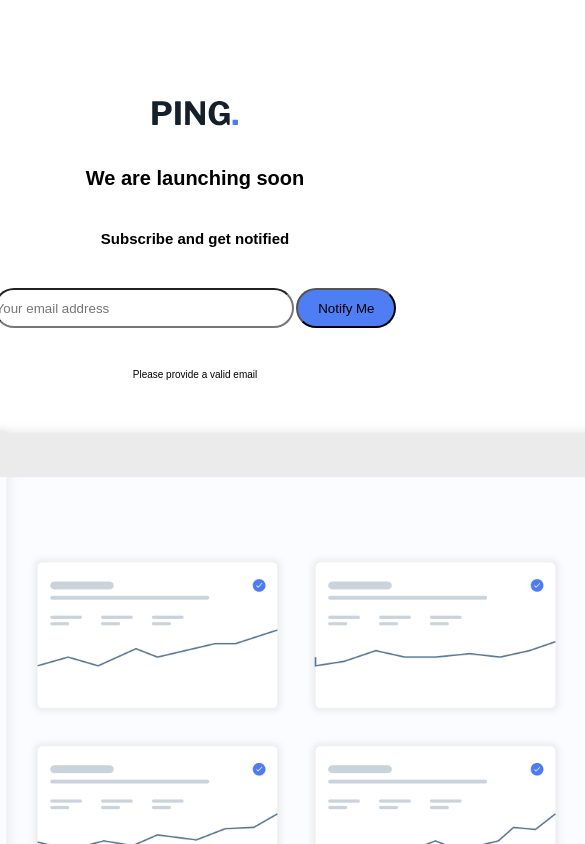
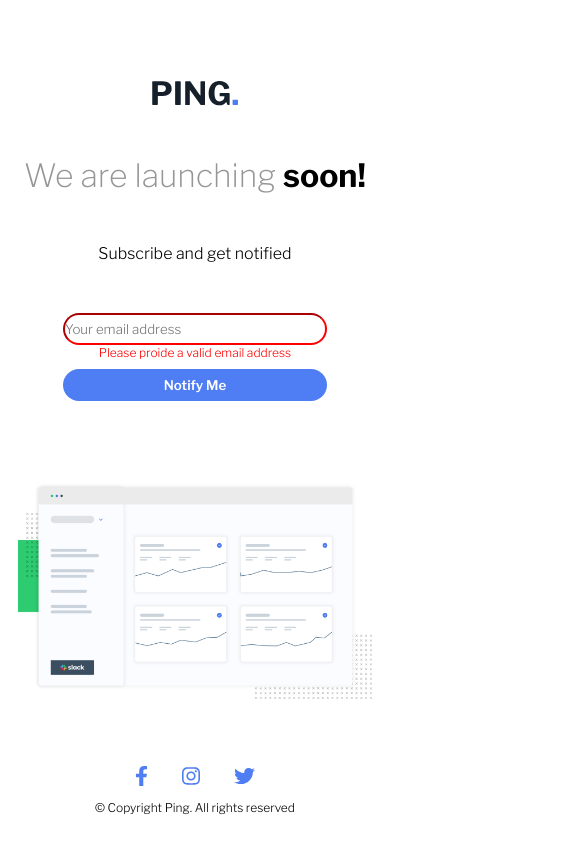
Before and after one commit to Seyi-Amusan/ping-coming-soon-page, a plain HTML site: page index.html in a window 390 px wide. Both pictures are taken after a click on the button "Notify Me". Shown: the top 844 px of the page, 585 px wide, since content can reach past the window. Drawn offline with nearby package versions, Linux system fonts and the light colour scheme.

Commit message:
Completed project and pushed to GitHub

```diff
--- a/base.scss
+++ b/base.scss
@@ -7,10 +7,14 @@
 html{
     font-size: 62.5%;
     box-sizing: border-box;
+
+    @media (max-width: 500px) {
+        font-size: 50%;
+    }
 }
 
 body{
-    font-family: sans-serif;
+    font-family: 'Libre Franklin', sans-serif;
 }
 
 @import 'scss/form';
--- a/index.html
+++ b/index.html
@@ -6,6 +6,10 @@
 
   <link rel="icon" type="image/png" sizes="32x32" href="./images/favicon-32x32.png">
   <link rel="stylesheet" href="base.css">
+
+  <link rel="preconnect" href="https://fonts.googleapis.com">
+<link rel="preconnect" href="https://fonts.gstatic.com" crossorigin>
+<link href="https://fonts.googleapis.com/css2?family=Libre+Franklin:wght@200;300;600;700&display=swap" rel="stylesheet">
 
   <title>Frontend Mentor | Ping coming soon page</title>
 
@@ -16,10 +20,11 @@
 
   <header class="header">
     <img src="images/logo.svg" alt="" class="header__logo">
-    <h1 class="header__heading--primary">We are launching <span>soon</span></h1>
+    <h1 class="header__heading--primary">We are launching <span>soon!</span></h1>
     <h2 class="header__heading--secondary">Subscribe and get notified</h2>
     <form>
       <input type="text" placeholder="Your email address" class="header__input">
+      <p class="header__error-msg">Please proide a valid email address</p>
       <button class="header__btn" type="button">Notify Me</button>
     </form>
   </header>
--- a/index.js
+++ b/index.js
@@ -1,15 +1,25 @@
 const header = document.querySelector('.header')
 const inputEL = header.querySelector('.header__input');
 const btnEl = header.querySelector('.header__btn');
+const errorMsg = document.querySelector('.header__error-msg');
 const emailRegex = /^[a-zA-Z0-9.!#$%&'*+/=?^_`{|}~-]+@[a-zA-Z0-9-]+(?:\.[a-zA-Z0-9-]+)*$/;
 
+const displayError = () => {
+    errorMsg.style.display = 'block';
+    inputEL.style.borderColor = 'red';
+}
+
+const removeError = () => {
+    errorMsg.style.display = 'none';
+    inputEL.style.borderColor = 'black';
+}
+
 const validateEmail = () => {
-    if (btnEl.value.match(emailRegex)) return
-
-    let p = document.createElement('p');
-    p.textContent = 'Please provide a valid email'
-    header.appendChild(p);
-
+    if (!inputEL.value.match(emailRegex)) {
+        displayError();
+        return
+    }
+    removeError();
 }
 
 const initApp = () => {
--- a/scss/_form.scss
+++ b/scss/_form.scss
@@ -1,14 +1,31 @@
 .header{
     form > *{
-        height: 4rem;
         border-radius: 2rem;
         box-shadow: none;
+        font-family: 'Libre Franklin', sans-serif;
     }
     &__input{
-        width: 30rem;
+        width: 33rem;
+        height: 4rem;
     }
     &__btn{
-        width: 10rem;
+        width: 15rem;
+        height: 4rem;
+        border: 0;
+        color: #fff;
+        font-weight: 600;
         background-color: hsl(223, 87%, 63%);
+        transition: transform .2s;
+
+        @media (max-width: 500px) {
+            width: 33rem;
+            margin-top: 1rem;
+        }
+
+        &:hover{
+            cursor: pointer;
+            transform: translateY(-3px);
+            box-shadow: 0 1px 3px hsla(223, 87%, 63%, .5);
+        }
     }
 }
--- a/scss/_layout.scss
+++ b/scss/_layout.scss
@@ -6,29 +6,65 @@ body{
 
 }
 
-header{
+.header{
     height: 38vh;
     margin-top: 10rem;
+    margin-bottom: 7rem;
 
     display: grid;
     justify-items: center;
+    justify-content: center;
+    grid-template-columns: max-content;
+    grid-template-rows: repeat(3, auto) max-content;
+
+    form{
+        @media (max-width: 500px) {
+            display: flex;
+            flex-direction: column;
+            align-items: center;
+        }
+    }
+
+    &__error-msg{
+        color: red;
+        display: none;
+        height: 2rem;
+    }
 }
 
 
 
 figure{
-    height: 75vh;
+    height: 38rem;
+    text-align: center;
+    margin-bottom: 3.5rem;
+    @media (max-width: 672px) {
+            height: 33rem;
+        }
+
+        @media (max-width: 566px) {
+            height: 27rem;
+        }
     img{
-        height: 90%;
+        height: 100%;
     }
 }
 
 
-footer{
+.footer{
 
     &__social-media-links{
-        margin-bottom: 1.5rem;
+
+        & > *{
+            margin: 1.5rem 2rem;
+            transition: transform .2s;
+            &:hover{
+                transform: translateY(-3px);
+                cursor: pointer;
+            }
+        }
     }
+
     text-align: center;
     height: 8rem;
 }
--- a/scss/_typography.scss
+++ b/scss/_typography.scss
@@ -0,0 +1,20 @@
+h1{
+    font-size: 4rem;
+    font-weight: 200;
+    color: hsl(0, 0%, 59%);
+}
+
+h2{
+    font-size: 2rem;
+    font-weight: 300;
+    color: black;
+}
+
+p{
+    font-size: 1.5rem;
+}
+
+span{
+    font-weight: 700;
+    color: black;
+}
```
Also changed, not shown: base.css, 1 other file.
